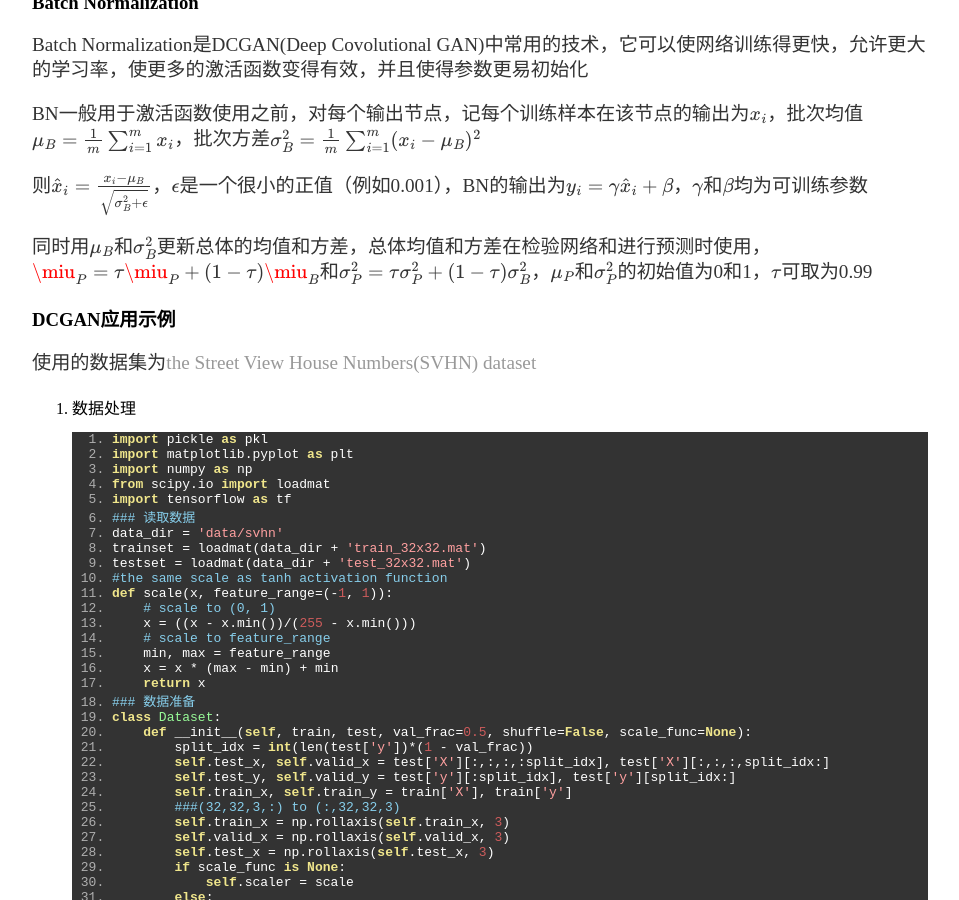
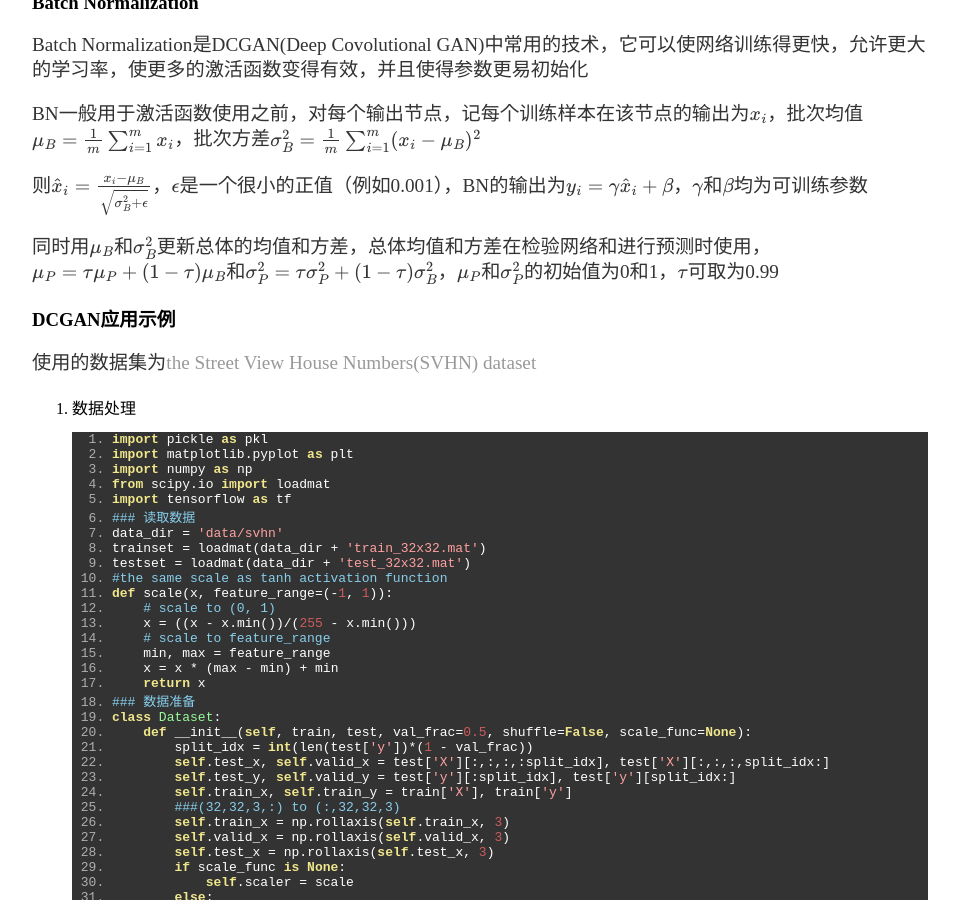
Before and after one commit to sunwenqi10/sunwenqi10.github.io, a Jekyll site: the page built from _posts/2019-01-14-Introduction_To_Generative_Adversarial_Network.md, in a window 1280 px wide and 900 px high, scrolled down 476 px. Shown: the whole window, without its empty margins (160-1119 px from the left). Built offline with Jekyll 4.4.1, drawn with Linux system fonts in a browser that asks for light colours; formulas are drawn with MathJax 3; comment, search, counter and statistics services are not loaded.

Commit message:
Update 2019-01-14-Introduction_To_Generative_Adversarial_Network.md

```diff
--- a/_posts/2019-01-14-Introduction_To_Generative_Adversarial_Network.md
+++ b/_posts/2019-01-14-Introduction_To_Generative_Adversarial_Network.md
@@ -20,7 +20,7 @@ BN一般用于激活函数使用之前，对每个输出节点，记每个训练
 
 则$$\hat{x}_i=\frac{x_i-{\mu}_B}{\sqrt{\sigma_B^2+\epsilon}}$$，$$\epsilon$$是一个很小的正值（例如0.001），BN的输出为$$y_i= \gamma\hat{x}_i+\beta$$，$$\gamma$$和$$\beta$$均为可训练参数
 
-同时用$${\mu}_B$$和$${\sigma}_B^2$$更新总体的均值和方差，总体均值和方差在检验网络和进行预测时使用，$${\miu}_P=\tau{\miu}_P+(1-\tau){\miu}_B$$和$${\sigma}_P^2=\tau{\sigma}_P^2+(1-\tau){\sigma}_B^2$$，$${\mu}_P$$和$${\sigma}_P^2$$的初始值为0和1，$$\tau$$可取为0.99
+同时用$${\mu}_B$$和$${\sigma}_B^2$$更新总体的均值和方差，总体均值和方差在检验网络和进行预测时使用，$${\mu}_P=\tau{\mu}_P+(1-\tau){\mu}_B$$和$${\sigma}_P^2=\tau{\sigma}_P^2+(1-\tau){\sigma}_B^2$$，$${\mu}_P$$和$${\sigma}_P^2$$的初始值为0和1，$$\tau$$可取为0.99
 
 ### DCGAN应用示例
 
```
